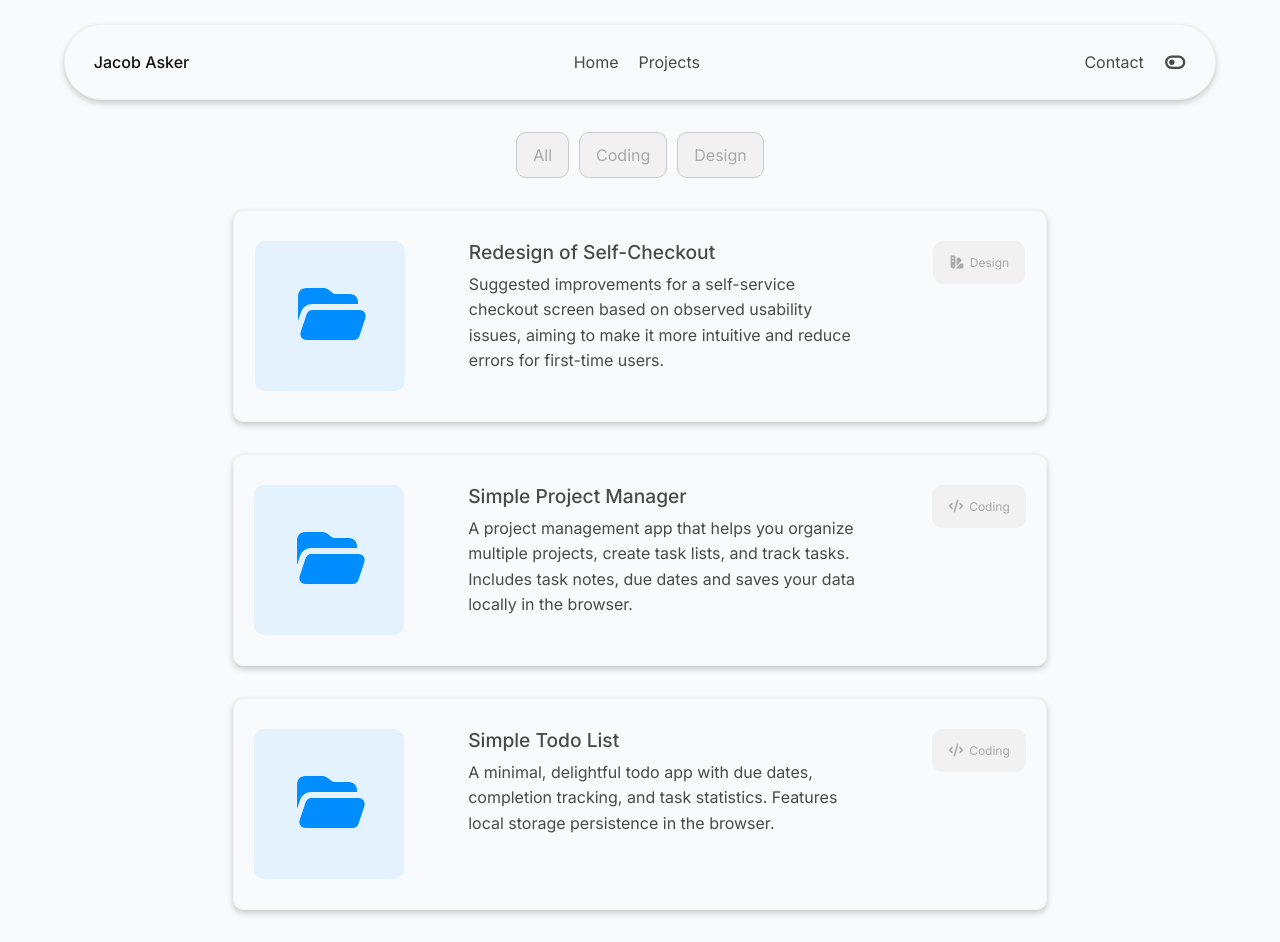
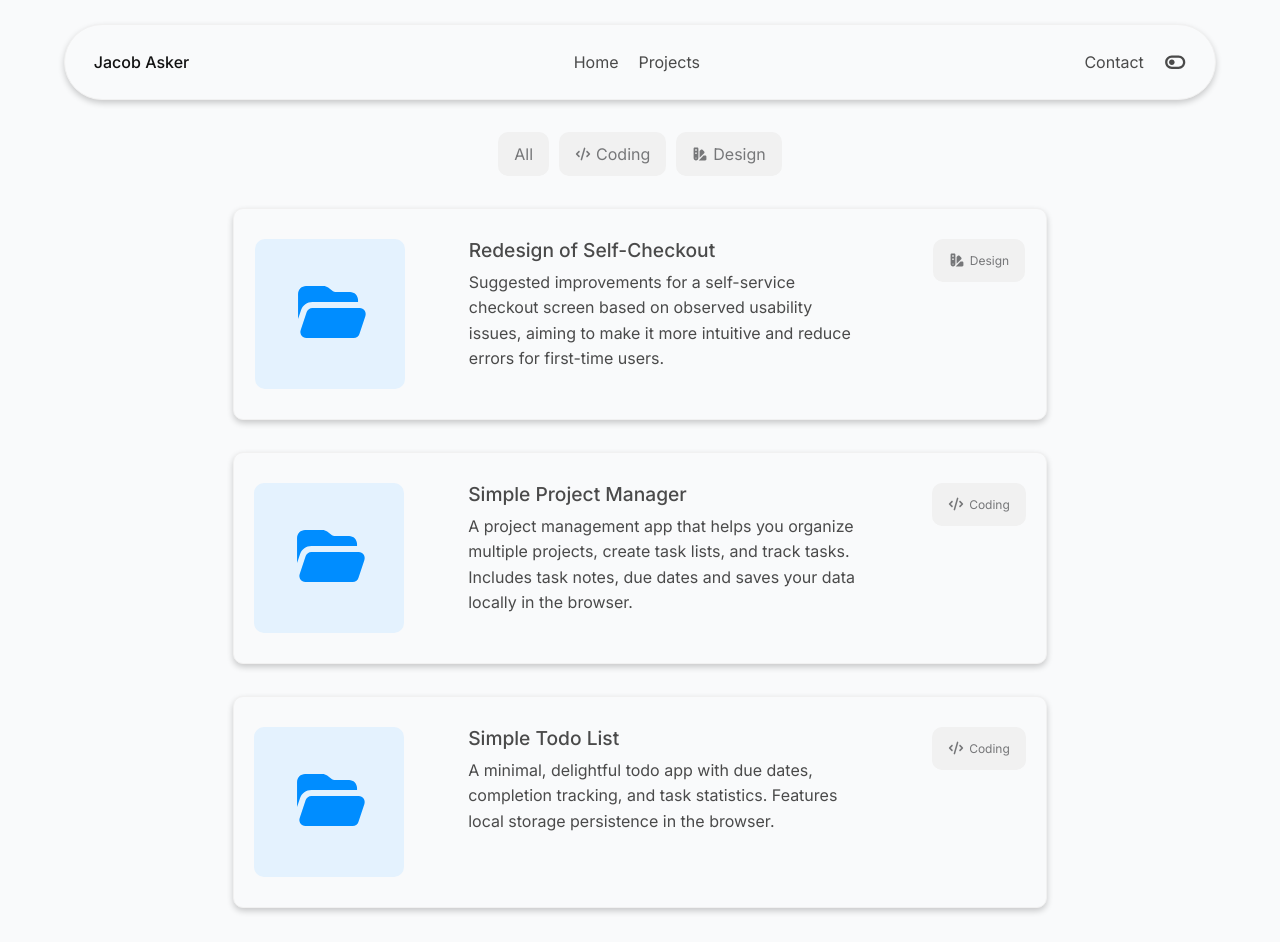
Before and after one commit to Jackan04/Portfolio, a React (Vite) app: page /#/projects in a window 1280 px wide. Built offline with nearby package versions, Linux system fonts and the light colour scheme.

Commit message:
remove hover effect on header logo, added category icon to project filter buttons, and adjust CSS variable for grey-dark

```diff
--- a/src/components/Header/Header.module.css
+++ b/src/components/Header/Header.module.css
@@ -17,10 +17,6 @@
     font-size: 1rem;
     font-weight: 500;
     color: var(--heading);
-}
-
-.headerLogo:hover{
-    color: var(--accent-dark);
 }
 
 .nav {
--- a/src/components/ProjectCard/ProjectCard.jsx
+++ b/src/components/ProjectCard/ProjectCard.jsx
@@ -8,11 +8,7 @@ export default function ProjectCard(props){
     return(
         <a href={props.href}>
             <div className={styles.projectCard} category={props.category}>
-            {/* <div className={styles.projectCardImageWrapper}>
 
-                <img src={props.src} alt={props.alt} />
-            </div> */}
-                {/* {props.category === "coding" ? <CodeIcon className={styles.icon}/> : <SwatchbookIcon className={styles.icon}/>} */}
                 <div className={styles.projectCardIconWrapper}>
                     <FolderIcon className={styles.projectCardIcon}></FolderIcon>
                 </div>
@@ -24,8 +20,6 @@ export default function ProjectCard(props){
 
                 <p className={styles.projectCategoryLabel}>
                     {props.category === "Coding" ? <CodeIcon className={styles.categoryLabelIcon}/> : <SwatchbookIcon className={styles.categoryLabelIcon}/>}
-
-
                     {props.category}
                 </p>
 
--- a/src/components/ProjectCard/ProjectCard.module.css
+++ b/src/components/ProjectCard/ProjectCard.module.css
@@ -48,8 +48,6 @@
 .categoryLabelIcon{
     width: 1rem;
     fill: var(--grey-dark);
-
-
 }
 
 .projectCardTitle {
@@ -75,13 +73,15 @@
 }
 
 .filterButton{
+    display: flex;
+    align-items: center;
+    justify-content: center;
+    gap: 5px;
     background-color: var(--grey-light);
     color: var(--grey-dark);
     padding: 12px 16px;
     border-radius: var(--border-radius);
     font-size: var(--font-size-base);
-    border: 1px solid var(--border-dark);
-
 }
 
 .projectCards{
--- a/src/index.css
+++ b/src/index.css
@@ -13,11 +13,10 @@
     --border: #F1F1F1;
     --border-dark: #ccc;
     --grey-light: #F1F1F1;
-    --grey-dark: #AAA;
+    --grey-dark: #767779;
     --accent-dark: #008DFF;
     --accent-light: #E4F2FE;
     --box-shadow: 0 3px 6px 0 rgba(0, 0, 0, 0.20);
-
 
     --font-size-base: 16px;
     --font-size-h1: 2.5rem;
@@ -37,7 +36,6 @@
     --border: #555;
     --box-shadow: 0 3px 6px 0 rgba(255, 255, 255, 0.1);
     --border: #3A3A3A;
-
 }
 
 * {
@@ -135,4 +133,15 @@ button{
   button:active, a:active{
     transform: none !important;
   }
+
+  button:hover, a:hover, .button:hover, link:hover{
+    opacity: 1 !important;
+    transform: none !important;
+  }
+
+  button:focus, a:focus {
+    outline: none !important;
+    border: none !important;
+  }
+
 }
--- a/src/pages/Projects.jsx
+++ b/src/pages/Projects.jsx
@@ -2,6 +2,8 @@ import { useState } from "react"
 import ProjectCard from "../components/ProjectCard/ProjectCard"
 import ProjectData from '../data/projects.js'
 import styles from '../components/ProjectCard/ProjectCard.module.css'
+import CodeIcon from '../assets/icons/code.svg?react'
+import SwatchbookIcon from '../assets/icons/swatchbook.svg?react'
 
 export default function cards(){
     const categories = ["Coding", "Design"]
@@ -18,7 +20,10 @@ export default function cards(){
     <main>
          <div className={styles.projectFilters}>
             <button className={`${styles.filterButton} ${styles.button}`} onClick={() => filtercards(null)}>All</button>
-            {categories.map(category => <button className={styles.filterButton} key={category} onClick={() => filtercards(category)}>{category}</button>)}
+                {categories.map(category => <button className={styles.filterButton} key={category} onClick={() => filtercards(category)}>
+                {category === "Coding" ? <CodeIcon className={styles.categoryLabelIcon}/> : <SwatchbookIcon className={styles.categoryLabelIcon}/>}
+                {category}
+            </button>)}
         </div>
 
 
```
Lines whose indentation alone changed are shown as unchanged.
